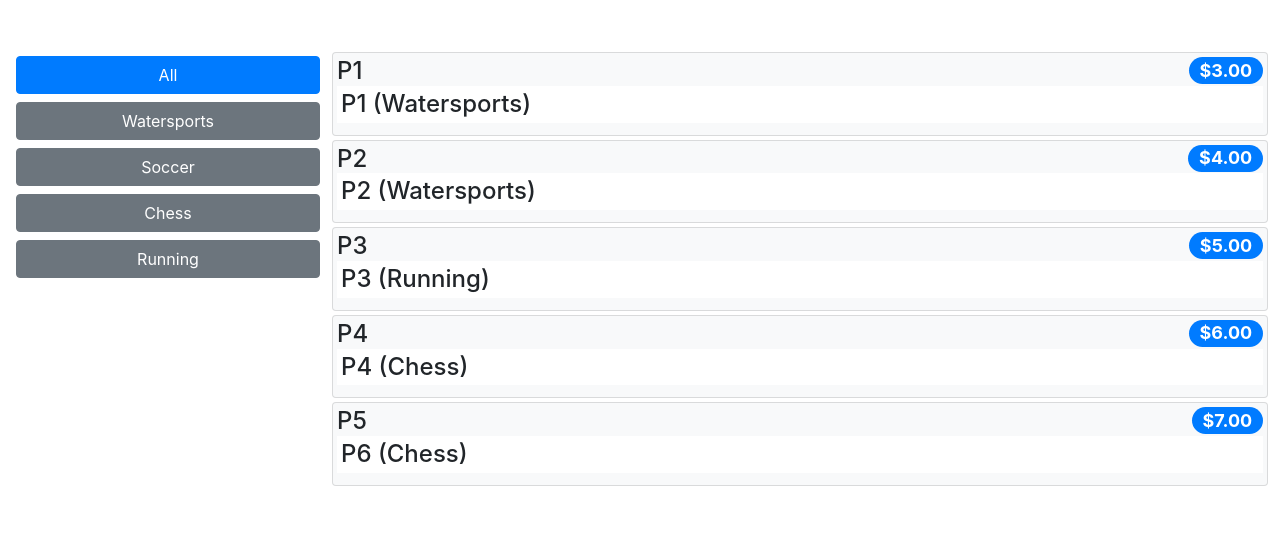
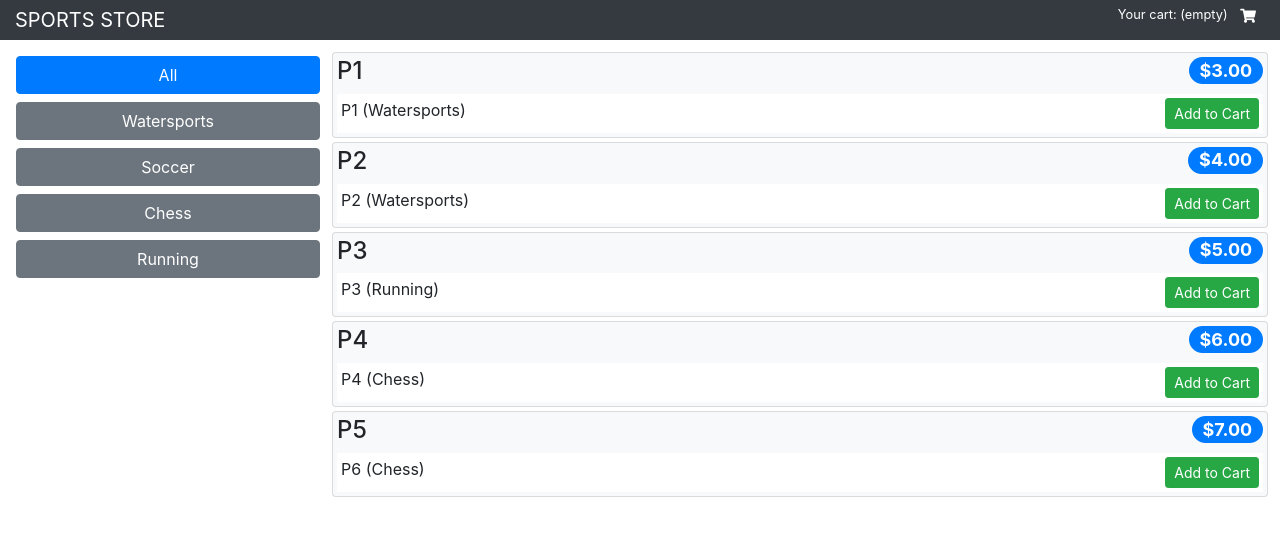
Before and after one commit to DsousaAlves/sportsstore, a React (Create React App) app: page /shop/products in a window 1280 px wide. Shown: the top 536 px of the page. Built offline with nearby package versions, Linux system fonts and the light colour scheme.

Commit message:
addToCart

```diff
--- /dev/null
+++ b/src/data/CartActionCreators.js
@@ -0,0 +1,24 @@
+import {ActionType} from './Types'
+
+
+export const addToCart = (product, quantity) => ({
+    type : ActionType.CART_ADD,
+    payload : {
+        product,
+        quantity : quantity || 1
+    }
+});
+
+export const updateCartQuantity = (product, quantity) => ({
+    type : ActionType.CART_UPDATE,
+    payload : {product, quantity}
+});
+
+export const removeFromCart = (product) => ({
+    type : ActionType.CART_REMOVE,
+    payload : product
+});
+
+export const clearCart = () => ({
+    type : ActionType.CART_CLEAR
+});
--- /dev/null
+++ b/src/data/CartReducer.js
@@ -0,0 +1,49 @@
+import {ActionType} from './Types';
+
+export const CartReducer = (storeData, action) => {
+    let newStore = {cart : [], cartItems : 0, cartPrice : 0, ...storeData}
+
+    switch(action.type){
+        case ActionType.CART_ADD :
+            const p = action.payload.product;
+            const q = action.payload.quantity;
+
+            let existing = newStore.cart.find(item => item.product.id === p.id);
+
+            if(existing){
+                existing.quantity += q;
+            }else{
+                newStore.cart = [...newStore.cart, action.payload];
+            }
+
+            newStore.cartItems += q;
+            newStore.cartPrice += p.price * q;
+            return newStore;
+        case ActionType.CART_UPDATE :
+            newStore.cart = newStore.cart.map(
+                item => {
+                    if(item.product.id === action.payload.product.id){
+                        const diff = action.payload.quantity - item.quantity;
+                        newStore.cartItems += diff;
+                        newStore.cartPrice += (item.product.price * diff);
+                        return action.payload;
+                    }else{
+                        return item;
+                    }
+                }
+            );
+            return storeData || {};
+        case ActionType.CART_REMOVE :
+            let selection = newStore.cart.find(item => item.product.id === action.payload.id);
+            newStore.cartItems -= selection.quantity;
+            newStore.cartPrice -= selection.quantity * selection.product.price;
+            newStore.cart = newStore.cart.filter(item => item !== selection);
+            return newStore;
+
+        case ActionType.CART_CLEAR :
+            return {...storeData, cart : [], cartItems : 0, cartPrice : 0};
+
+        default :
+                return storeData || {};
+    }
+}
--- /dev/null
+++ b/src/data/CommonReducer.js
@@ -0,0 +1,9 @@
+export const CommonReducer = (...reducers) => (storeData,action) => {
+    for(let i = 0; i < reducers.length; i++){
+        let newStore = reducers[i](storeData,action);
+        if(newStore !== storeData){
+            return newStore;
+        }
+    }
+    return storeData;
+}
--- a/src/data/DataStore.js
+++ b/src/data/DataStore.js
@@ -1,4 +1,6 @@
 import {createStore} from 'redux';
 import {ShopReducer} from './ShopReducer';
+import {CartReducer} from './CartReducer';
+import {CommonReducer} from './CommonReducer';
 
-export const SportStoreDataStore = createStore(ShopReducer);
+export const SportStoreDataStore = createStore(CommonReducer(ShopReducer, CartReducer));
--- a/src/data/Types.js
+++ b/src/data/Types.js
@@ -4,5 +4,9 @@
 }
 
 export const ActionType = {
-    DATA_LOAD : 'data_load'
+    DATA_LOAD : 'data_load',
+    CART_ADD : 'cart_add',
+    CART_UPDATE : 'cart_update',
+    CART_REMOVE : 'cart_delete',
+    CART_CLEAR : 'cart_clear'
 }
--- /dev/null
+++ b/src/shop/CartSummary.js
@@ -0,0 +1,33 @@
+import React, { Component } from 'react';
+import {Link} from 'react-router-dom';
+
+export class CartSummary extends Component {
+
+    getSummary = () => {
+        if(this.props.cartItems > 0){
+            return <span>
+                {this.props.cartItems} item(s),
+                ${this.props.cartPrice.toFixed(2)}
+            </span>
+        }else{
+            return <span>Your cart: (empty) </span>
+        }
+    }
+
+    getLinkClasses = () => {
+        return `btn btn-sm bg-dark text-white ${this.props.cartItems === 0 ? "disabled" : ""}`;
+    }
+
+    render() {
+        return (
+            <div className="float-right">
+                <small>
+                    {this.getSummary()}
+                    <Link className={this.getLinkClasses()} to="/shop/cart">
+                        <i className="fa fa-shopping-cart"></i>
+                    </Link>
+                </small>
+            </div>
+        )
+    }
+}
--- a/src/shop/ProductList.js
+++ b/src/shop/ProductList.js
@@ -2,6 +2,7 @@
 
 export class ProductList extends Component {
     render() {
+
         if(this.props.products == null || this.props.products.length === 0){
             return <h5 className="p-2">No Products</h5>
         }
@@ -10,8 +11,14 @@
             <h4>
                 {p.name}
                 <span className="badge badge-pill badge-primary float-right">${p.price.toFixed(2)}</span>
-                <div className="card-text bg-white p-1">{p.description}</div>
             </h4>
+                <div className="card-text bg-white p-1">
+                {p.description}
+                <button className="btn btn-success btn-sm float-right"
+                onClick={() => this.props.addToCart(p)}>
+                    Add to Cart
+                </button>
+                </div>
         </div>
 
 
--- a/src/shop/Shop.js
+++ b/src/shop/Shop.js
@@ -1,14 +1,17 @@
 import React, { Component } from 'react';
 import {CategoryNavigation} from './CategoryNavigarion';
 import {ProductList} from './ProductList';
+import {CartSummary} from './CartSummary';
 
 export class Shop extends Component {
     render() {
+
         return (
             <div className="container-fluid">
                 <div className="row">
-                    <div className="col br-dark text-white">
+                    <div className="col bg-dark text-white">
                         <div className="navbar-brand">SPORTS STORE</div>
+                        <CartSummary {...this.props} />
                     </div>
                 </div>
                 <div className="row">
@@ -16,7 +19,7 @@
                         <CategoryNavigation baseUrl="/shop/products" categories={this.props.categories} />
                     </div>
                     <div className="col-9 p-2">
-                        <ProductList products={this.props.products} />
+                        <ProductList products={this.props.products} addToCart={this.props.addToCart} />
                     </div>
                 </div>
             </div>
--- a/src/shop/ShopConnector.js
+++ b/src/shop/ShopConnector.js
@@ -4,13 +4,14 @@
 import {loadData} from '../data/ActionCreators';
 import {DataTypes} from '../data/Types';
 import {Shop} from './Shop';
+import {addToCart, updateCartQuantity, removeFromCart, clearCart} from '../data/CartActionCreators';
 
 const mapStateToProps = (dataStore) => ({
     ...dataStore
 })
 
 const mapDispatchToProps = {
-    loadData
+    loadData, addToCart, updateCartQuantity, removeFromCart, clearCart
 }
 
 const filterProducts = (products = [], category) => (!category || category === 'All') ? products : products.filter(p => p.category.toLowerCase() === category.toLowerCase());
```
